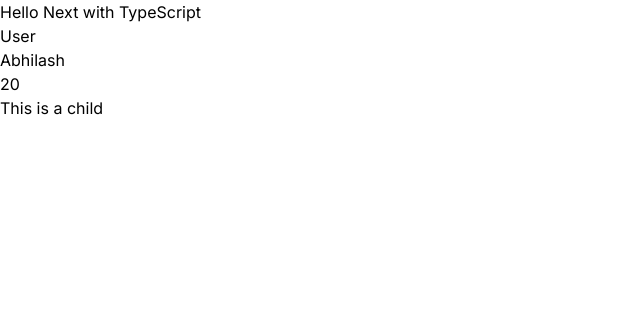
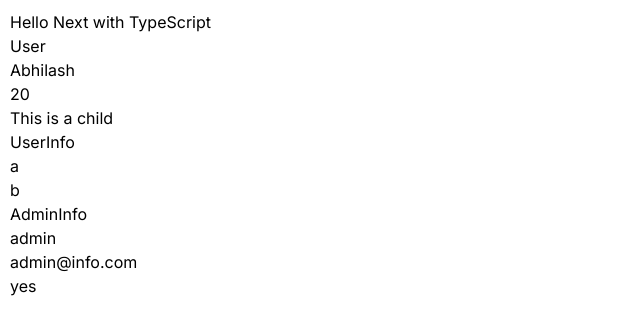
Before and after one commit to abhilashdk2016/next-ts, a Next.js app: page / in a window 1280 px wide. Shown: the top 334 px of the page, without its empty margins (0-640 px from the left). Built offline with nearby package versions, Linux system fonts and the light colour scheme.

Commit message:
Reusable Types

```diff
--- a/app/globals.css
+++ b/app/globals.css
@@ -1,3 +1,7 @@
 @tailwind base;
 @tailwind components;
 @tailwind utilities;
+
+body {
+    margin: 10px
+}
--- a/app/page.tsx
+++ b/app/page.tsx
@@ -1,4 +1,6 @@
+import AdminInfo from "@/components/AdminInfo";
 import User from "@/components/User";
+import UserInfo from "@/components/UserInfo";
 
 export default function Home() {
   return (
@@ -7,6 +9,8 @@
       <User name="Abhilash" age={20}>
         <p>This is a child</p>
       </User>
+      <UserInfo username="a" email="b" />
+      <AdminInfo username="admin" email="admin@info.com" isAdmin={true} />
     </section>
   )
 }
--- /dev/null
+++ b/components/AdminInfo.tsx
@@ -0,0 +1,18 @@
+import { Info } from './UserInfo';
+type AdminInfoProps = Info & {
+    isAdmin: boolean
+}
+const AdminInfo = ({ username, email, isAdmin }: AdminInfoProps) => {
+  return (
+    <div>
+        AdminInfo
+        <ul>
+            <li>{username}</li>
+            <li>{email}</li>
+            <li>{isAdmin ? "yes" : "no"}</li>
+        </ul>
+    </div>
+  )
+}
+
+export default AdminInfo
--- /dev/null
+++ b/components/UserInfo.tsx
@@ -0,0 +1,19 @@
+export type Info = {
+    username: string;
+    email: string;
+}
+
+const UserInfo = ({ username, email }: Info ) => {
+  return (
+    <div>
+        UserInfo
+        <ul>
+            <li>{username}</li>
+            <li>{email}</li>
+        </ul>
+    </div>
+
+  )
+}
+
+export default UserInfo
```
